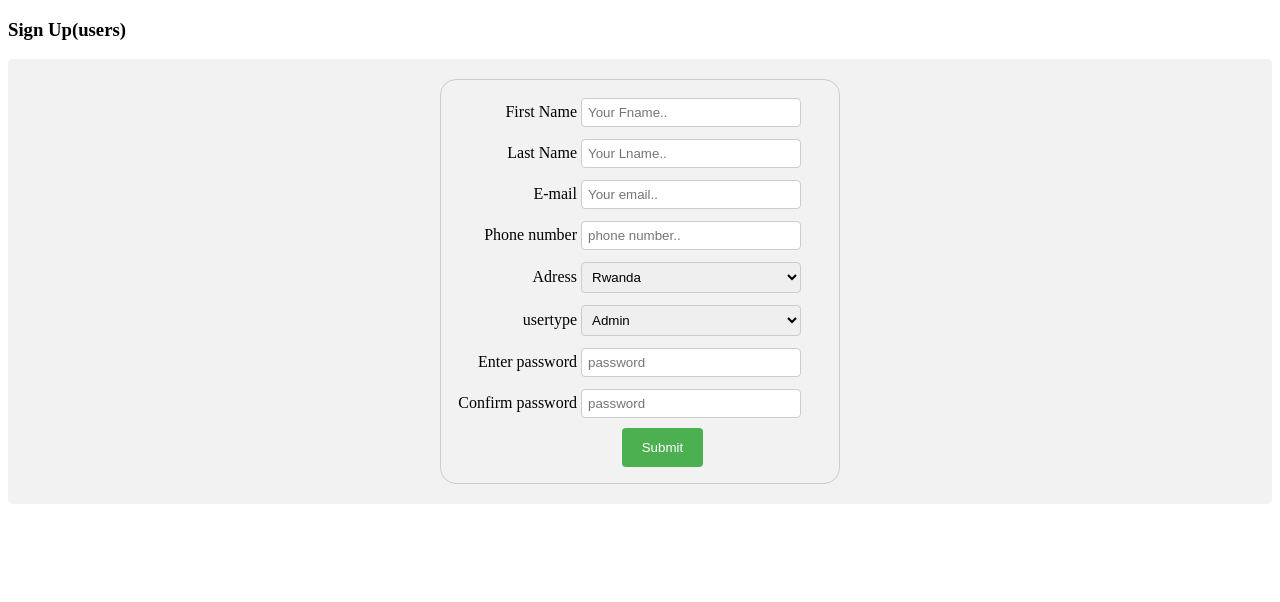
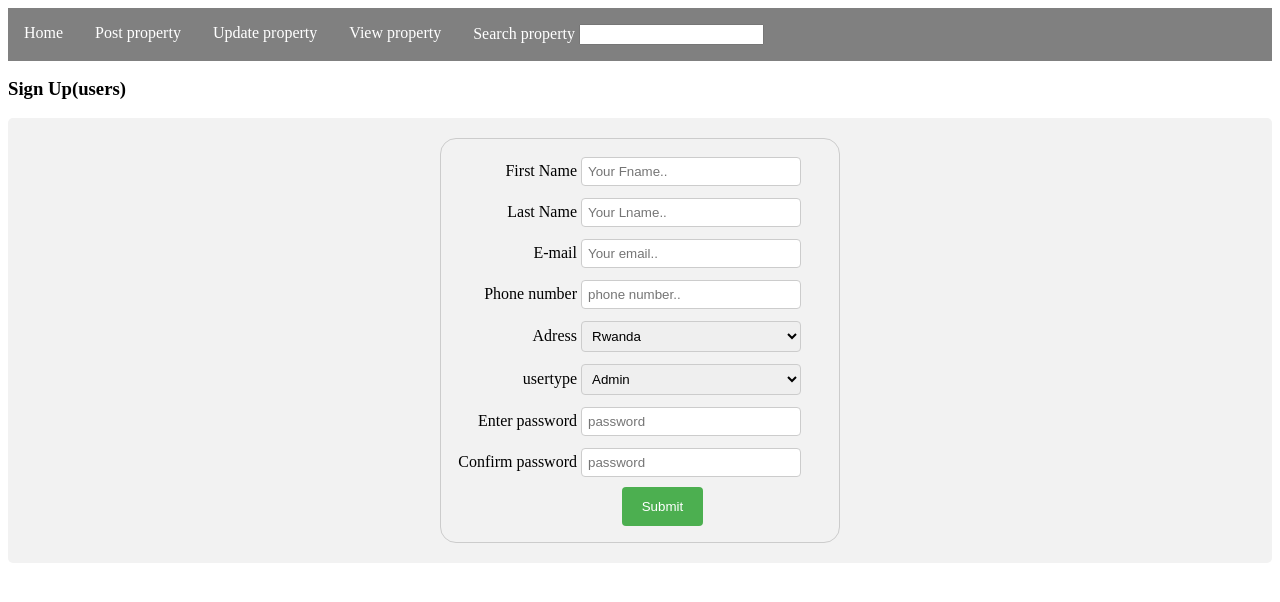
Before and after one commit to alexisuwimana/PropertyPro-lite, a plain HTML site: page signup.html in a window 1280 px wide. Drawn offline with Linux system fonts and the light colour scheme.

Commit message:
adding link on pages

```diff
--- a/signup.html
+++ b/signup.html
@@ -7,6 +7,16 @@
 	<link rel="stylesheet" href="styles.css">
 </head>
 <body>
+
+        <div id="navi">
+                <ul>
+                    <li><a href="home.html">Home</a></li>
+                    <li><a href="property.html">Post property</a></li>
+                    <li><a href="#">Update property</a></li>
+                    <li><a href="#">View property</a></li>
+                    <li><a href="#">Search property  <input type="search" q="googlesearch"></a></li>
+                </ul>
+            </div>
 
 	<h3>Sign Up(users)</h3>
 <div class="container">
```
Also changed, not shown: flags.html (+2 -2 lines), home.html (+4 -2 lines), index.html (+2 -2 lines), property.html (+2 -2 lines), signin.html (+10 -0 lines).
